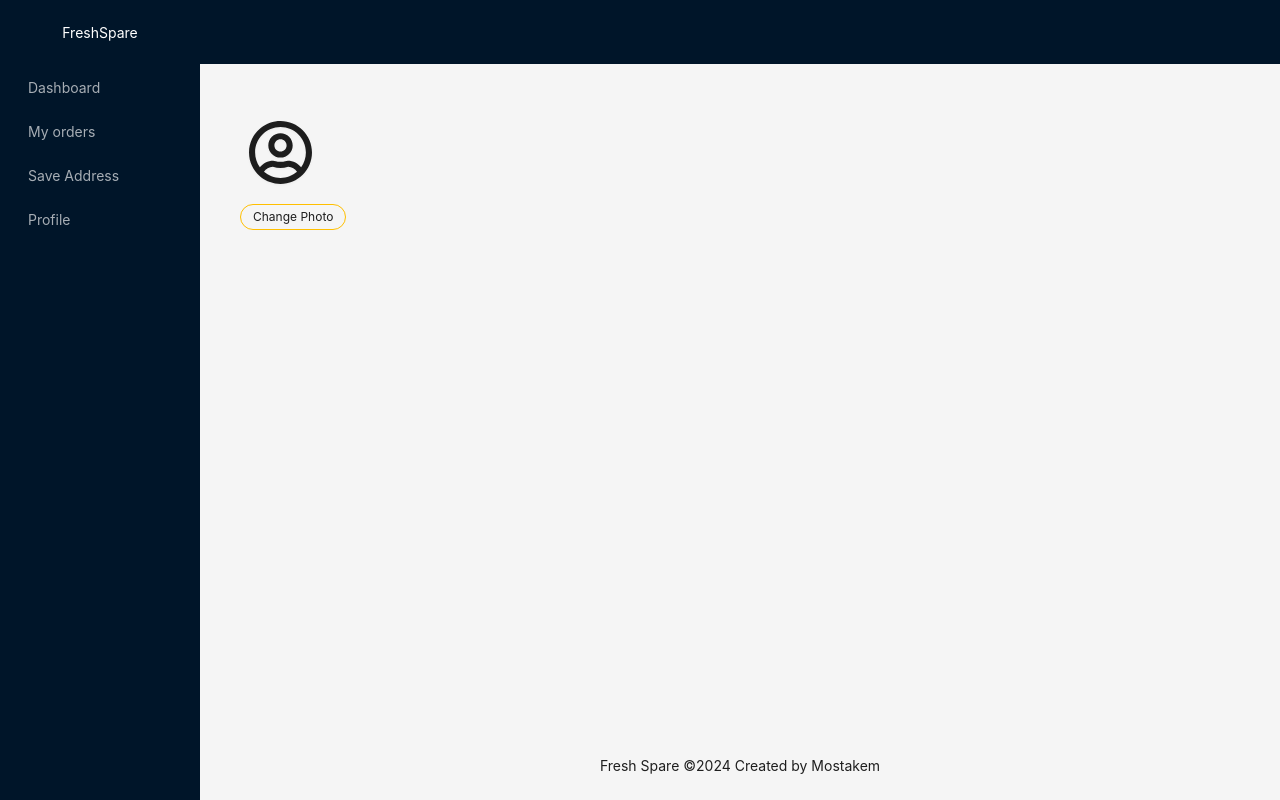
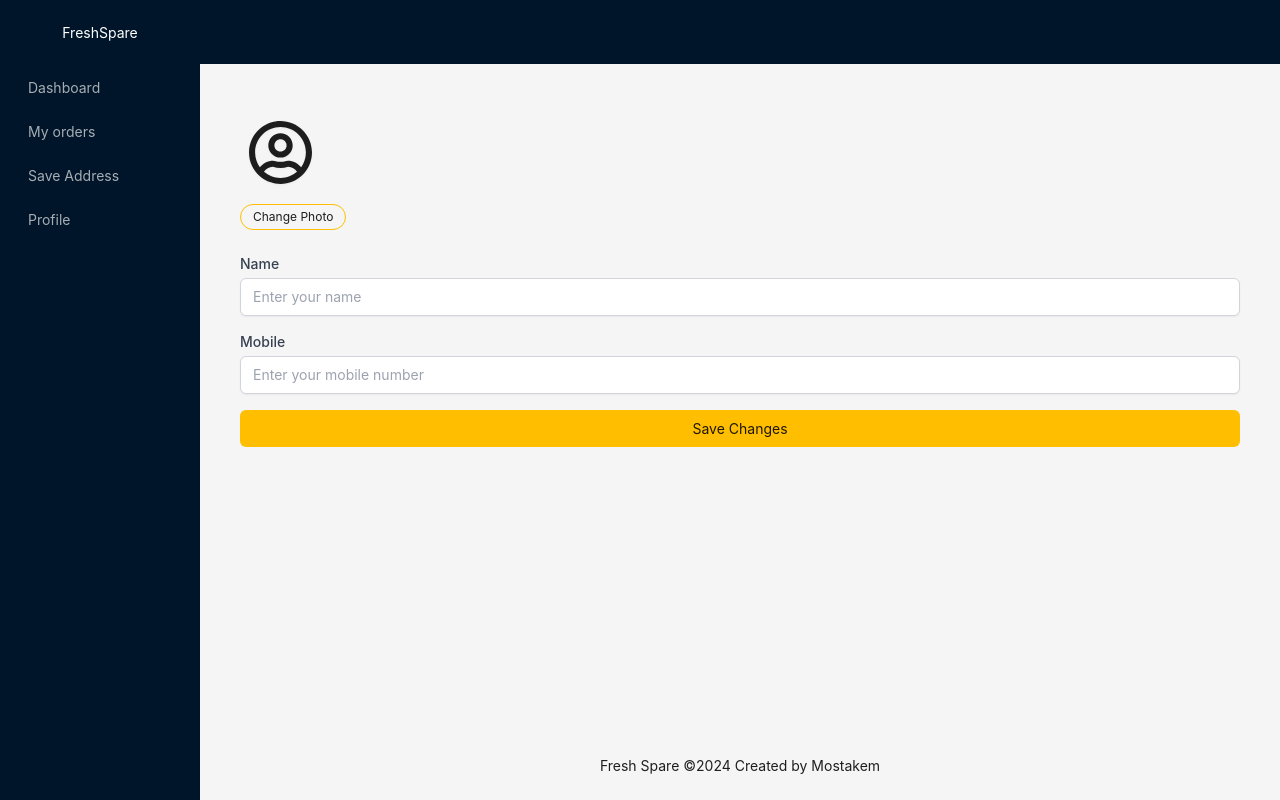
Before and after one commit to MostakemHossain/fresh-spare-frontend, a React (Vite) app: page /dashboard/user/profile in a window 1280 px wide. Built offline with nearby package versions, Linux system fonts and the light colour scheme; no server answers.

Commit message:
user information updated successfully

```diff
--- a/src/pages/Profile.tsx
+++ b/src/pages/Profile.tsx
@@ -1,12 +1,56 @@
+/* eslint-disable @typescript-eslint/no-explicit-any */
 import { Flex, Spin } from "antd";
-import { useState } from "react";
+import { useEffect, useState } from "react";
+import { useForm } from "react-hook-form";
+import toast from "react-hot-toast";
 import { FaRegUserCircle } from "react-icons/fa";
 import UserProfileAvatarUpload from "../components/UserProfileAvatarUpload";
-import { useGetMyInfoQuery } from "../redux/features/user/userApi";
+import {
+  useGetMyInfoQuery,
+  useUpdateUserInformationMutation,
+} from "../redux/features/user/userApi";
 
 const Profile = () => {
   const { data, isLoading } = useGetMyInfoQuery("");
   const [openProfileAvatarEdit, setOpenProfileAvatarEdit] = useState(false);
+  const [isSubmitting, setIsSubmitting] = useState(false);
+
+  const {
+    register,
+    handleSubmit,
+    formState: { errors },
+    reset,
+  } = useForm({
+    defaultValues: {
+      name: "",
+      mobile: "",
+    },
+  });
+  const [updateUserInformation] = useUpdateUserInformationMutation();
+
+  useEffect(() => {
+    if (data?.data) {
+      reset({
+        name: data.data.name || "",
+        mobile: data.data.mobile || "",
+      });
+    }
+  }, [data, reset]);
+
+  const onSubmit = async (formData: { name: string; mobile: string }) => {
+    setIsSubmitting(true);
+    try {
+      const res = await updateUserInformation(formData).unwrap();
+      if (res.success) {
+        toast.success("User information updated successfully");
+      }
+    } catch (error: any) {
+      toast.error(error.message);
+    } finally {
+      setIsSubmitting(false);
+    }
+  };
+
   if (isLoading) {
     return (
       <Flex align="center" gap="middle">
@@ -14,6 +58,7 @@ const Profile = () => {
       </Flex>
     );
   }
+
   return (
     <div>
       <div className="w-20 h-20 flex items-center justify-center rounded-full overflow-hidden drop-shadow-sm">
@@ -34,6 +79,51 @@ const Profile = () => {
           close={() => setOpenProfileAvatarEdit(false)}
         />
       )}
+
+      <form
+        onSubmit={handleSubmit(onSubmit)}
+        className="mt-6 space-y-4 min-w-52"
+      >
+        <div>
+          <label className="block text-sm font-medium text-gray-700">
+            Name
+          </label>
+          <input
+            {...register("name", { required: "Name is required" })}
+            placeholder="Enter your name"
+            className="mt-1 block w-full px-3 py-2 border border-gray-300 rounded-md shadow-sm focus:ring-primary focus:border-primary sm:text-sm"
+          />
+          {errors.name && (
+            <span className="text-red-500 text-sm">{errors.name.message}</span>
+          )}
+        </div>
+        <div>
+          <label className="block text-sm font-medium text-gray-700">
+            Mobile
+          </label>
+          <input
+            {...register("mobile", { required: "Mobile is required" })}
+            placeholder="Enter your mobile number"
+            className="mt-1 block w-full px-3 py-2 border border-gray-300 rounded-md shadow-sm focus:ring-primary focus:border-primary sm:text-sm"
+          />
+          {errors.mobile && (
+            <span className="text-red-500 text-sm">
+              {errors.mobile.message}
+            </span>
+          )}
+        </div>
+        <button
+          type="submit"
+          disabled={isSubmitting}
+          className={`w-full py-2 px-4 rounded-md  ${
+            isSubmitting
+              ? "bg-primary-light cursor-not-allowed"
+              : "bg-primary hover:bg-primary-dark"
+          }`}
+        >
+          {isSubmitting ? "Saving..." : "Save Changes"}
+        </button>
+      </form>
     </div>
   );
 };
--- a/src/redux/features/user/userApi.ts
+++ b/src/redux/features/user/userApi.ts
@@ -17,7 +17,19 @@ const userApi = baseApi.injectEndpoints({
       }),
       invalidatesTags: ["user"],
     }),
+    updateUserInformation: builder.mutation({
+      query: (formData) => ({
+        url: "/users/update-user",
+        method: "PUT",
+        body: formData,
+      }),
+      invalidatesTags: ["user"],
+    }),
   }),
 });
 
-export const { useGetMyInfoQuery, useUploadAvatarMutation } = userApi;
+export const {
+  useGetMyInfoQuery,
+  useUploadAvatarMutation,
+  useUpdateUserInformationMutation,
+} = userApi;
```
